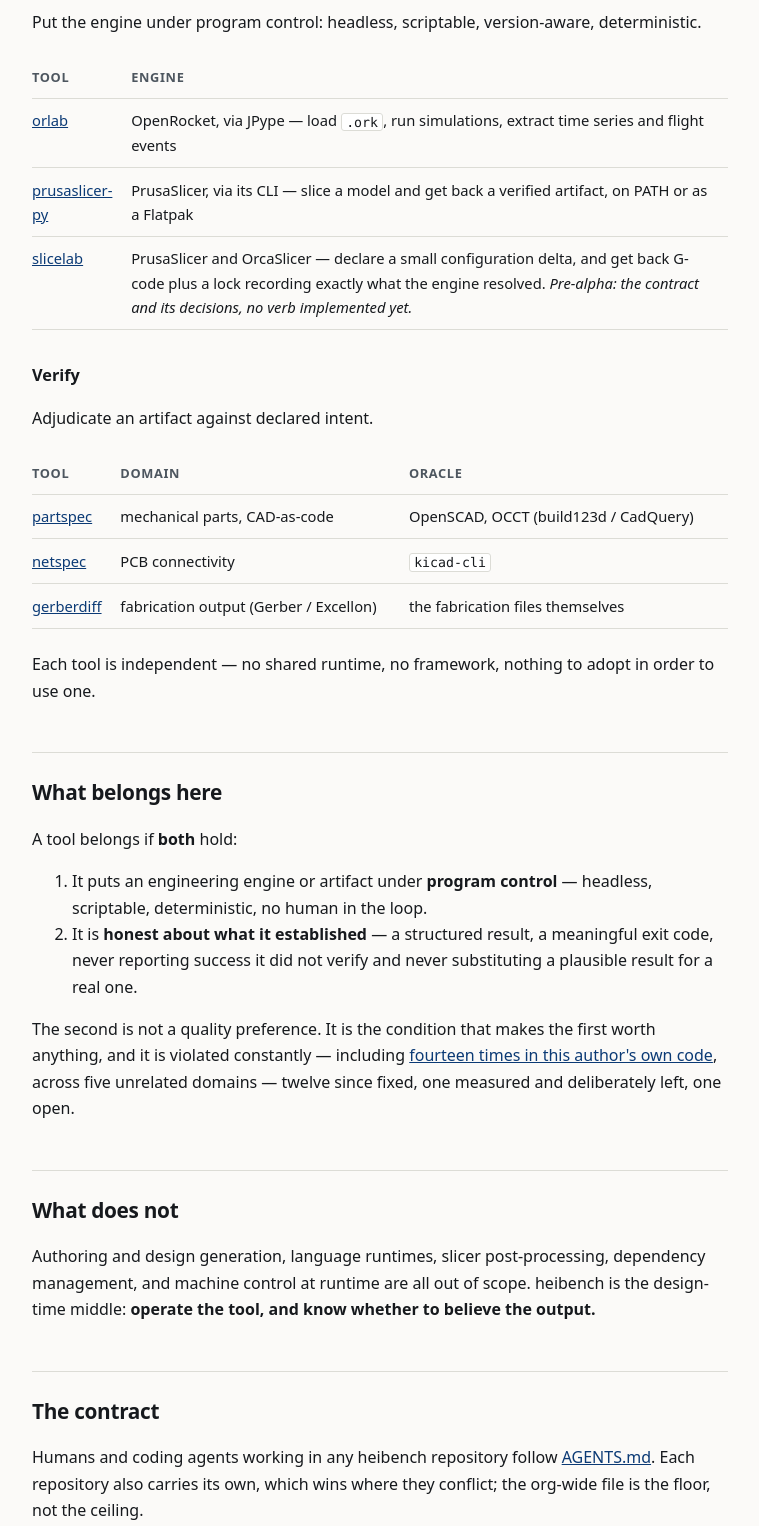
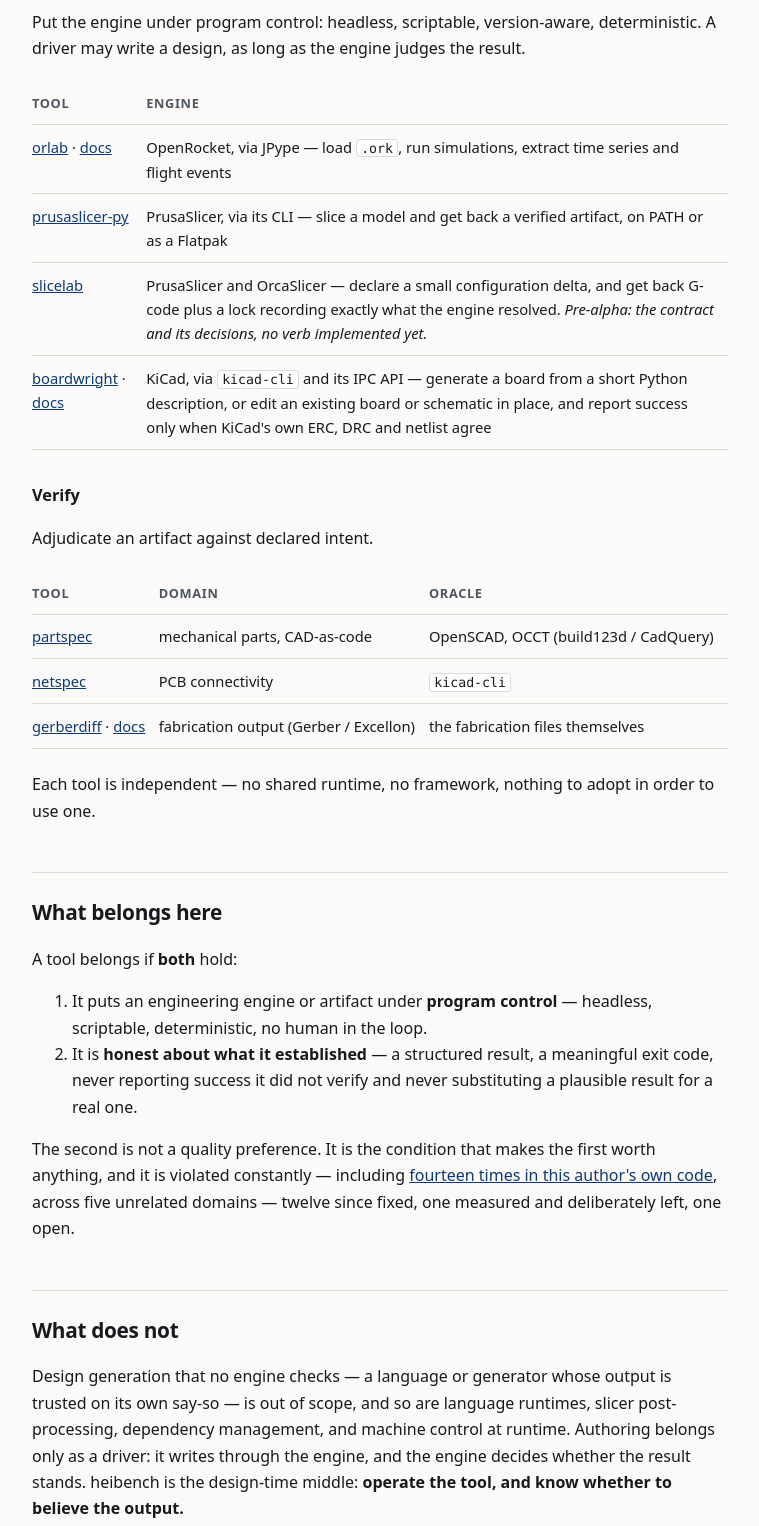
Before and after one commit to heibench/heibench.github.io, a plain HTML site: page index.html in a window 1280 px wide. Shown: the part 740-2266 px from the top of the page, without its empty margins (260-1019 px from the left). Drawn offline with Linux system fonts and the light colour scheme.

Commit message:
docs: list boardwright, link the docs sites, share their colours (#11)
boardwright joins the Drive layer: it writes KiCad boards through
kicad-cli and the IPC API, and reports success only when KiCad's own
checks agree. The scope paragraph now excludes design generation that
no engine checks, rather than all authoring, to match the amended
charter in heibench/.github.

Each tool with a docs site links it, and assets/docs.css carries the
heibench colours for those MkDocs sites so they match this one.

```diff
--- a/index.html
+++ b/index.html
@@ -51,14 +51,14 @@
 
   <h3>Drive</h3>
   <p>Put the engine under program control: headless, scriptable, version-aware,
-  deterministic.</p>
+  deterministic. A driver may write a design, as long as the engine judges the result.</p>
 
   <div class="scroll">
   <table>
     <thead><tr><th>Tool</th><th>Engine</th></tr></thead>
     <tbody>
       <tr>
-        <td><a href="https://github.com/heibench/orlab">orlab</a></td>
+        <td><a href="https://github.com/heibench/orlab">orlab</a> · <a href="/orlab/">docs</a></td>
         <td>OpenRocket, via JPype — load <code>.ork</code>, run simulations, extract
         time series and flight events</td>
       </tr>
@@ -72,6 +72,12 @@
         <td>PrusaSlicer and OrcaSlicer — declare a small configuration delta, and get back
         G-code plus a lock recording exactly what the engine resolved.
         <em>Pre-alpha: the contract and its decisions, no verb implemented yet.</em></td>
+      </tr>
+      <tr>
+        <td><a href="https://github.com/heibench/boardwright">boardwright</a> · <a href="/boardwright/">docs</a></td>
+        <td>KiCad, via <code>kicad-cli</code> and its IPC API — generate a board from a short
+        Python description, or edit an existing board or schematic in place, and report
+        success only when KiCad's own ERC, DRC and netlist agree</td>
       </tr>
     </tbody>
   </table>
@@ -95,7 +101,7 @@
         <td><code>kicad-cli</code></td>
       </tr>
       <tr>
-        <td><a href="https://github.com/heibench/gerberdiff">gerberdiff</a></td>
+        <td><a href="https://github.com/heibench/gerberdiff">gerberdiff</a> · <a href="/gerberdiff/">docs</a></td>
         <td>fabrication output (Gerber / Excellon)</td>
         <td>the fabrication files themselves</td>
       </tr>
@@ -126,10 +132,12 @@
 
   <h2>What does not</h2>
 
-  <p>Authoring and design generation, language runtimes, slicer post-processing,
-  dependency management, and machine control at runtime are all out of scope.
-  heibench is the design-time middle: <strong>operate the tool, and know whether to
-  believe the output.</strong></p>
+  <p>Design generation that no engine checks — a language or generator whose output
+  is trusted on its own say-so — is out of scope, and so are language runtimes, slicer
+  post-processing, dependency management, and machine control at runtime. Authoring
+  belongs only as a driver: it writes through the engine, and the engine decides whether
+  the result stands. heibench is the design-time middle: <strong>operate the tool, and
+  know whether to believe the output.</strong></p>
 
   <h2>The contract</h2>
 
```
Also changed, not shown: assets/docs.css (added, +31 -0 lines), 1 other file.
